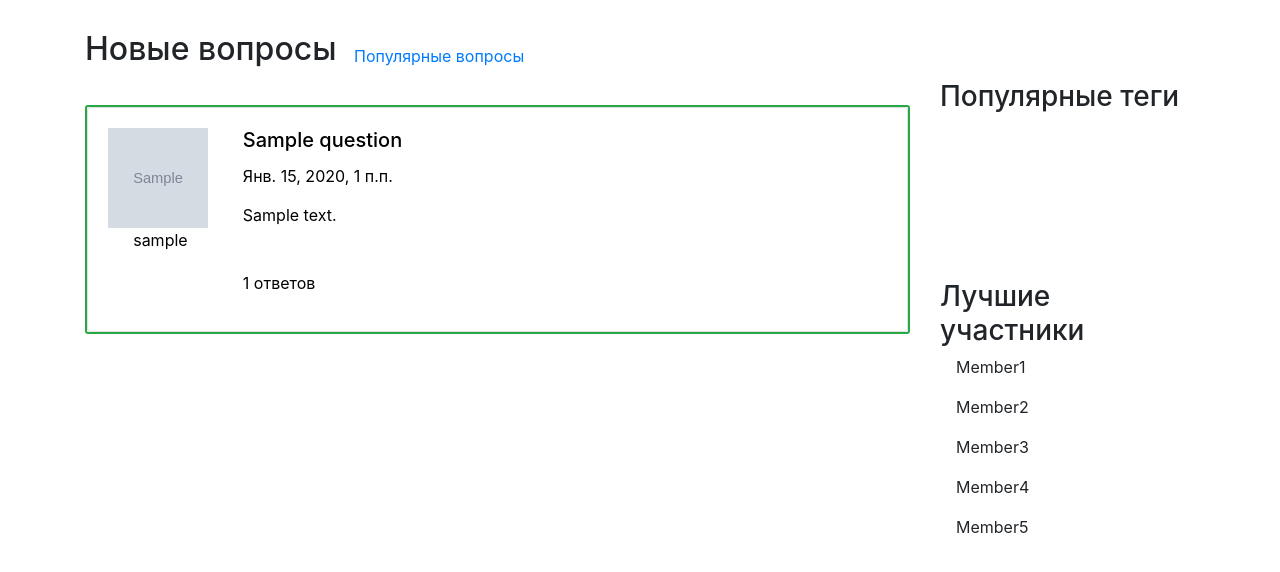
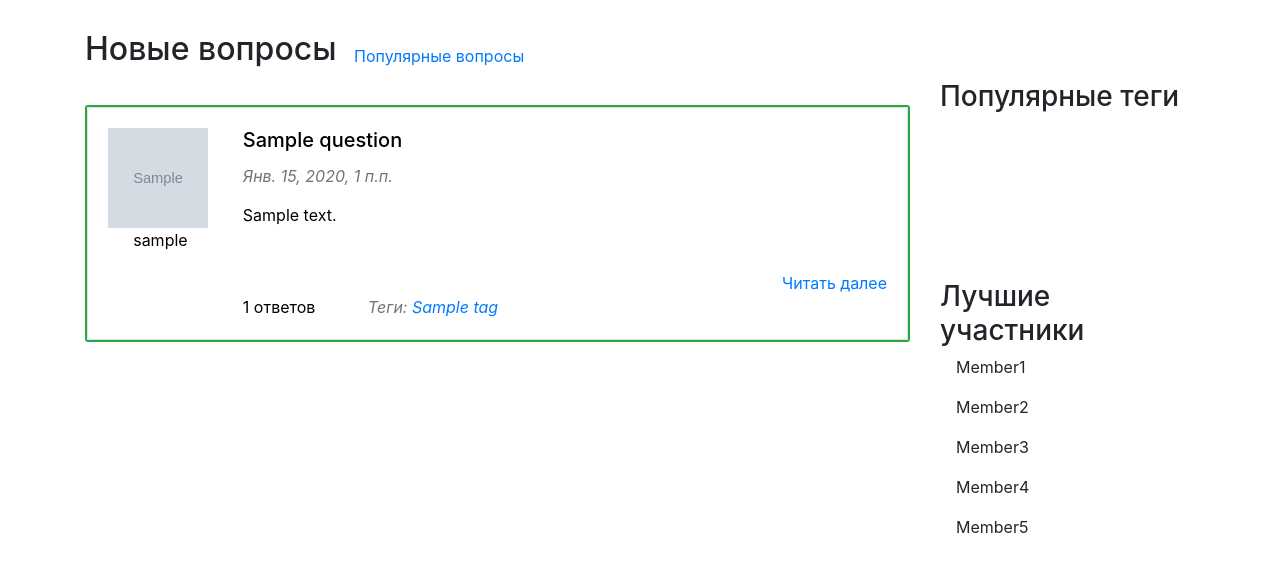
Before and after one commit to yuliaplaksina/techpark-web, a Django app: page / in a window 1280 px wide. Shown: the part 56-628 px from the top of the page. Run offline with Django 3.2, Linux system fonts and the light colour scheme; tables that the repository leaves empty hold one stand-in row (values such as "Sample post"); grey boxes marked "Sample" are stand-in pictures; some libraries are stand-ins or nearby versions.

Commit message:
Добавлена логика работы тегов>

```diff
--- a/WebProject/models.py
+++ b/WebProject/models.py
@@ -10,6 +10,9 @@ class QuestionManager(models.Manager):
 
     def best(self):
         return self.add_author().order_by('-rating')
+
+    def tag(self, tag):
+        return self.add_author().filter(tags=tag)
 
     def add_author(self):
         return self.annotate(
--- a/WebProject/views.py
+++ b/WebProject/views.py
@@ -69,6 +69,16 @@ def best(request):
     return render(request, 'home.html', {'questions': questions, 'fil': 'best'})
 
 
+def tag(request, tag):
+
+    tag_name = models.Tag.objects.get(name=tag)
+
+    questions = models.Question.objects.tag(tag_name)
+    questions = pagination(request, questions, 20)
+
+    return render(request, 'home.html', {'questions': questions, 'fil': tag})
+
+
 def profile(request):
 
     return render(request, 'settings_profile.html')
--- a/static/css/my2.css
+++ b/static/css/my2.css
@@ -76,7 +76,3 @@ h2.page-header {
     cursor: pointer;
     text-decoration: none;
 }
-
-.qst:hover p {
-    color: black;
-}
--- a/static/css/question.css
+++ b/static/css/question.css
@@ -33,7 +33,6 @@
     line-height: 1.4em;
     height: 4.2em;
     overflow: hidden;
-
 }
 
 .answer {
--- a/templates/home.html
+++ b/templates/home.html
@@ -4,12 +4,15 @@
 
 {% block body %}
     <div class="page-header">
-        {% if fil != "best" %}
+        {% if fil == "home" %}
             <h2 class="page-header">Новые вопросы</h2>
             <a href="{% url 'best' %}"><button type="button" class="btn btn-link">Популярные вопросы</button></a>
-        {% else %}
+        {% elif fil == "best" %}
             <h2 class="page-header">Популярные вопросы</h2>
             <a href="{% url 'main' %}"><button type="button" class="btn btn-link">Новые вопросы</button></a>
+        {% else %}
+            <h2 class="page-header">{{ fil }}</h2>
+            <a href="{% url 'main' %}"><button type="button" class="btn btn-link">Сбросить фильтр</button></a>
         {% endif %}
     </div>
 
--- a/templates/include/post.html
+++ b/templates/include/post.html
@@ -1,6 +1,6 @@
 {% load static %}
 
- <a href="{% url 'question' qid=question.id %}" class="qst">
+ <div class="qst">
     <div class="card">
         <div class="card-body row">
             <div class="col-2">
@@ -11,15 +11,24 @@
             <div class="col-10">
                 <div class="">
                     <h5 class="card-title">{{ question.title }}</h5>
-                    <p>{{ question.data_added }}</p>
+                    <p class="text-muted font-italic">{{ question.data_added }}</p>
                     <p class="qst-text">{{ question.text }}</p>
+                    <div class="text-sm-right">
+                        <a href="{% url 'question' qid=question.id %}">Читать далее</a>
+                    </div>
                     {% if question.answer_cnt %}
-                        <p>{{ question.answer_cnt }} ответов</p>
+                        <span class="qst-text">{{ question.answer_cnt }} ответов</span>
                     {% else %}
-                        <p>Ответов пока нет</p>
+                        <span class="qst-text">Ответов пока нет</span>
                     {% endif %}
+                    <div class="text-muted font-italic d-inline-block ml-5">
+                        <span>Теги:</span>
+                        {% for tag in question.tags.all %}
+                            <a href="{% url 'tag' tag=tag.name %}">{{ tag }}</a>
+                        {% endfor %}
+                    </div>
                 </div>
             </div>
         </div>
     </div>
-</a>
+</div>
--- a/web/urls.py
+++ b/web/urls.py
@@ -25,6 +25,7 @@ urlpatterns = [
     path('admin/', admin.site.urls, name='admin'),
     path('', views.home, name='main'),
     path('best/', views.best, name='best'),
+    path('tag/<str:tag>/', views.tag, name='tag'),
     path('question/<int:qid>/', views.question_page, name='question'),
     path('add_question/', views.add_question, name='add_question'),
     path('register/', views.register, name='register'),
```
Also changed, not shown: templates/include/pagination.html (+0 -36 lines).
